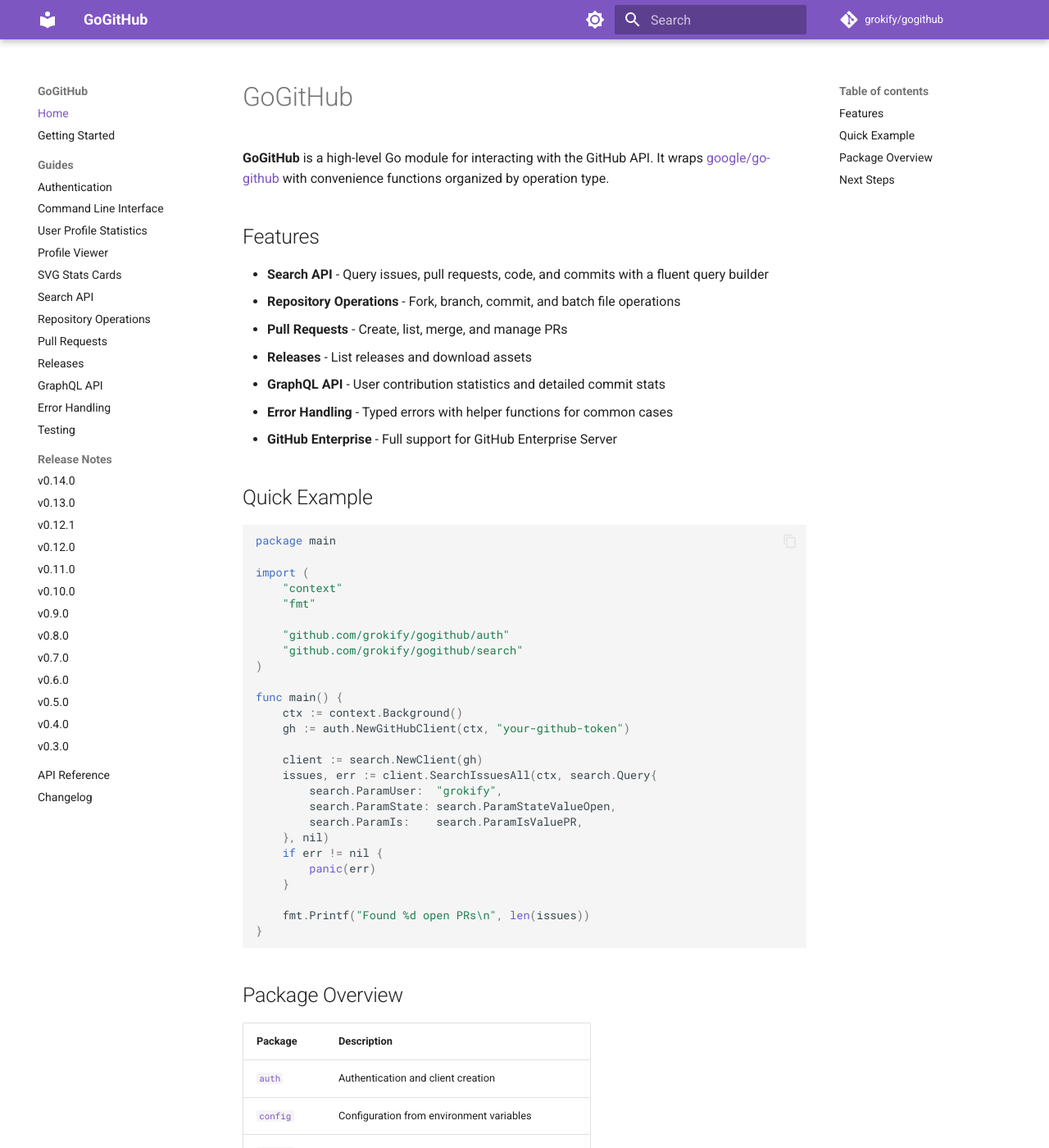
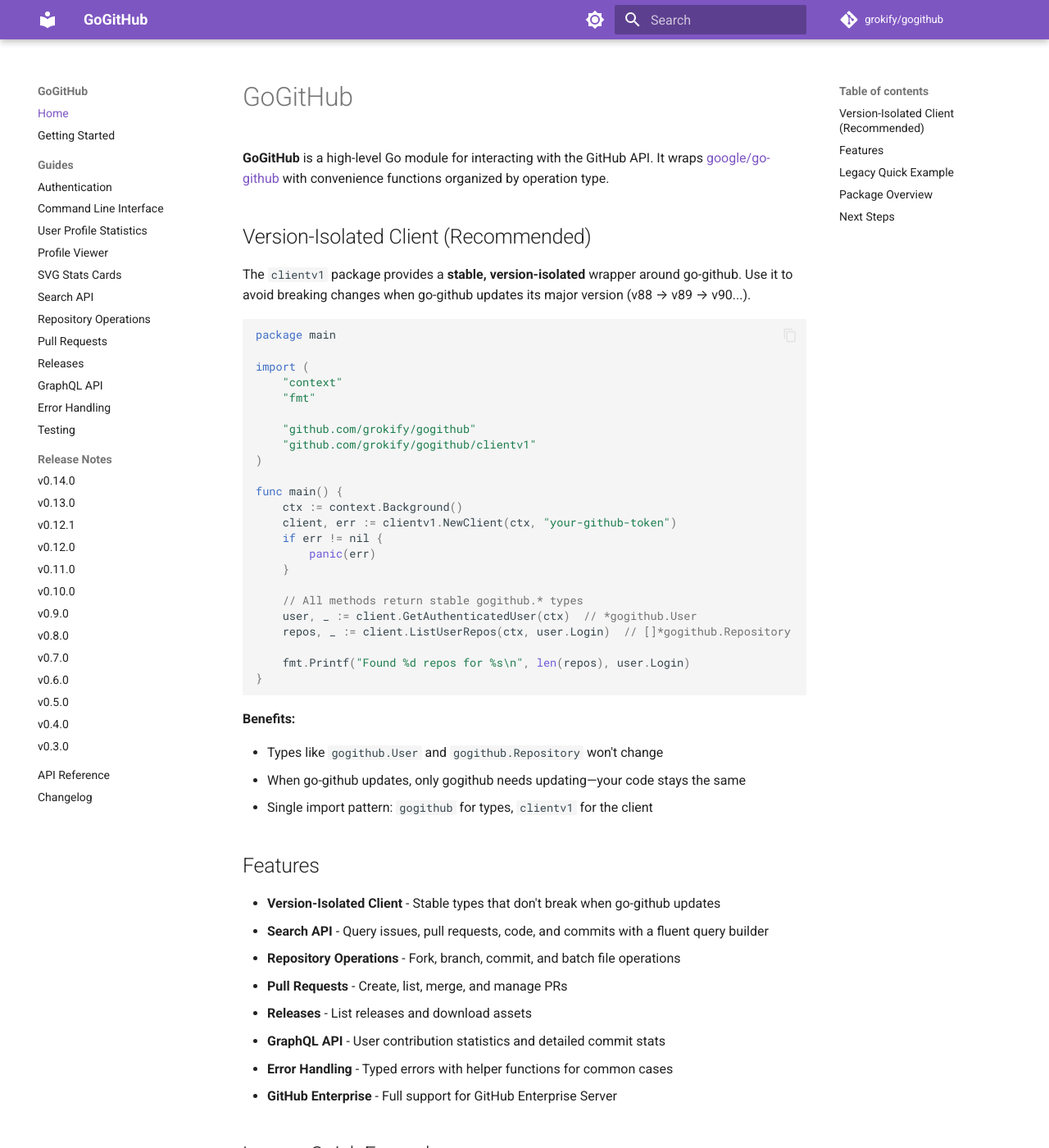
Before and after one commit to grokify/gogithub, an MkDocs documentation site: the page built from docs/index.md, in a window 1280 px wide and 1400 px high. Shown: the whole window at 82% size. Built offline with MkDocs 1.6.1 and Material for MkDocs 9.7.7, drawn with Linux system fonts in a browser that asks for light colours; comment, search, counter and statistics services are not loaded; some of the changed text lies outside the part shown.

Commit message:
docs: update README and docs to recommend clientv1
Update README.md, docs/index.md, and docs/getting-started.md to:
- Recommend clientv1 as the primary way to use gogithub
- Document version isolation benefits
- Add clientv1 to directory structure
- Mark legacy packages as exposing go-github types
- Add stability column to package tables

Co-Authored-By: Claude Opus 4.5 <noreply@anthropic.com>

````diff
--- a/docs/index.md
+++ b/docs/index.md
@@ -2,8 +2,45 @@
 
 **GoGitHub** is a high-level Go module for interacting with the GitHub API. It wraps [google/go-github](https://github.com/google/go-github) with convenience functions organized by operation type.
 
+## Version-Isolated Client (Recommended)
+
+The `clientv1` package provides a **stable, version-isolated** wrapper around go-github. Use it to avoid breaking changes when go-github updates its major version (v88 → v89 → v90...).
+
+```go
+package main
+
+import (
+    "context"
+    "fmt"
+
+    "github.com/grokify/gogithub"
+    "github.com/grokify/gogithub/clientv1"
+)
+
+func main() {
+    ctx := context.Background()
+    client, err := clientv1.NewClient(ctx, "your-github-token")
+    if err != nil {
+        panic(err)
+    }
+
+    // All methods return stable gogithub.* types
+    user, _ := client.GetAuthenticatedUser(ctx)  // *gogithub.User
+    repos, _ := client.ListUserRepos(ctx, user.Login)  // []*gogithub.Repository
+
+    fmt.Printf("Found %d repos for %s\n", len(repos), user.Login)
+}
+```
+
+**Benefits:**
+
+- Types like `gogithub.User` and `gogithub.Repository` won't change
+- When go-github updates, only gogithub needs updating—your code stays the same
+- Single import pattern: `gogithub` for types, `clientv1` for the client
+
 ## Features
 
+- **Version-Isolated Client** - Stable types that don't break when go-github updates
 - **Search API** - Query issues, pull requests, code, and commits with a fluent query builder
 - **Repository Operations** - Fork, branch, commit, and batch file operations
 - **Pull Requests** - Create, list, merge, and manage PRs
@@ -12,7 +49,9 @@
 - **Error Handling** - Typed errors with helper functions for common cases
 - **GitHub Enterprise** - Full support for GitHub Enterprise Server
 
-## Quick Example
+## Legacy Quick Example
+
+The following packages expose go-github types directly and require updates when go-github changes major versions:
 
 ```go
 package main
@@ -45,19 +84,24 @@ func main() {
 
 ## Package Overview
 
-| Package | Description |
-|---------|-------------|
-| [`auth`](guides/auth.md) | Authentication and client creation |
-| [`config`](guides/auth.md#configuration) | Configuration from environment variables |
-| [`search`](guides/search.md) | Search API with query builder |
-| [`repo`](guides/repo.md) | Repository operations (fork, branch, commit, batch) |
-| [`pr`](guides/pr.md) | Pull request operations |
-| [`release`](guides/release.md) | Release and asset operations |
-| [`graphql`](guides/graphql.md) | GraphQL API for contribution statistics |
-| [`errors`](guides/errors.md) | Error types and translation |
+| Package | Description | Stability |
+|---------|-------------|-----------|
+| `clientv1` | **Version-isolated client** | **Stable** |
+| `gogithub` (root) | Stable types (User, Repository, etc.) | **Stable** |
+| [`auth`](guides/auth.md) | Authentication and client creation | Exposes go-github |
+| [`config`](guides/auth.md#configuration) | Configuration from environment variables | Exposes go-github |
+| [`search`](guides/search.md) | Search API with query builder | Exposes go-github |
+| [`repo`](guides/repo.md) | Repository operations (fork, branch, commit, batch) | Exposes go-github |
+| [`pr`](guides/pr.md) | Pull request operations | Exposes go-github |
+| [`release`](guides/release.md) | Release and asset operations | Exposes go-github |
+| [`graphql`](guides/graphql.md) | GraphQL API for contribution statistics | Exposes go-github |
+| [`errors`](guides/errors.md) | Error types and translation | Stable |
+
+Packages marked "Exposes go-github" will require consumer updates when go-github changes major versions. Use `clientv1` to avoid this.
 
 ## Next Steps
 
 - [Getting Started](getting-started.md) - Installation and first steps
+- [Version-Isolated Client](guides/clientv1.md) - Using the stable client API
 - [API Reference](api-reference.md) - Links to pkg.go.dev documentation
 - [Changelog](https://github.com/grokify/gogithub/blob/main/CHANGELOG.md) - Version history and release notes
````
Also changed, not shown: README.md (+81 -1 lines), docs/getting-started.md (+26 -1 lines).
